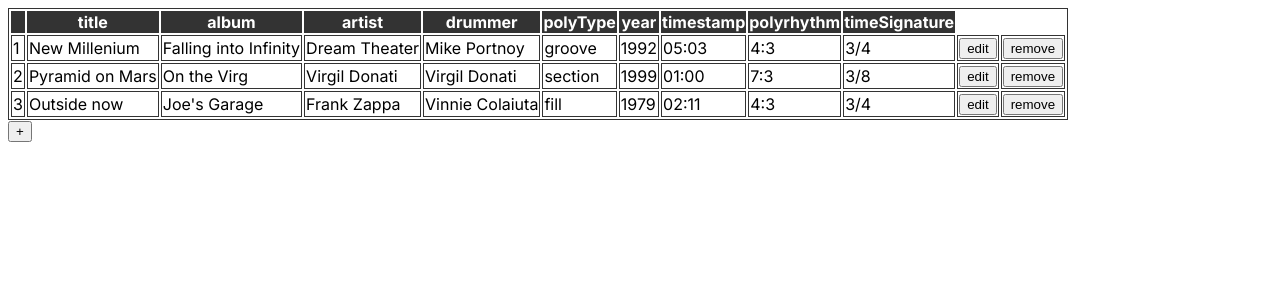
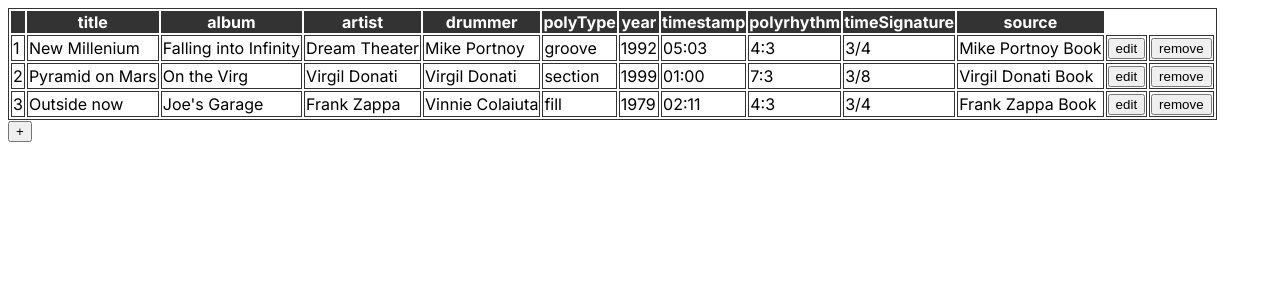
Before and after one commit to MarcoMaz/polylistsongs, a Next.js app: page / in a window 1280 px wide. Shown: the top 300 px of the page. Built offline with nearby package versions, Linux system fonts and the light colour scheme.

Commit message:
- add source fill

```diff
--- a/pages/api/songs.ts
+++ b/pages/api/songs.ts
@@ -21,6 +21,15 @@
   timestamp: string;
   polyrhythm: PolyrhythmProp;
   timeSignature: TimeSignatureProp;
+  source:
+    | "Mike Portnoy Book"
+    | "Frank Zappa Book"
+    | "Modern Drummer Collection"
+    | "Virgil Donati Book"
+    | "Vinnie Colaiuta Book"
+    | "My Archive"
+    | "Minneman Book"
+    | "Virgil Donati Book";
 }
 
 export const songsData: SongProp[] = [
@@ -41,6 +50,7 @@
       numerator: 3,
       denominator: 4,
     },
+    source: "Mike Portnoy Book",
   },
   {
     id: 2,
@@ -59,6 +69,7 @@
       numerator: 3,
       denominator: 8,
     },
+    source: "Virgil Donati Book",
   },
   {
     id: 3,
@@ -77,6 +88,7 @@
       numerator: 3,
       denominator: 4,
     },
+    source: "Frank Zappa Book",
   },
 ];
 
--- a/src/app/page.tsx
+++ b/src/app/page.tsx
@@ -25,8 +25,19 @@
     "timestamp",
     "polyrhythm",
     "timeSignature",
+    "source",
   ];
   const polyTypes: string[] = ["groove", "section", "fill"];
+  const sourceTypes: string[] = [
+    "Mike Portnoy Book",
+    "Frank Zappa Book",
+    "Modern Drummer Collection",
+    "Virgil Donati Book",
+    "Vinnie Colaiuta Book",
+    "My Archive",
+    "Minneman Book",
+    "Virgil Donati Book",
+  ];
 
   const addSongButtonClick = () => {
     setIsDialogOpen(true);
@@ -55,6 +66,7 @@
             selectedSong={selectedSong}
             songs={songs}
             polyTypes={polyTypes}
+            sourceTypes={sourceTypes}
             setSongs={setSongs}
             setIsDialogOpen={setIsDialogOpen}
             setIsEditing={setIsEditing}
@@ -64,6 +76,7 @@
             tableFields={tableFields}
             songs={songs}
             polyTypes={polyTypes}
+            sourceTypes={sourceTypes}
             setSongs={setSongs}
             setIsDialogOpen={setIsDialogOpen}
           />
--- a/src/components/Dropdown/Dropdown.tsx
+++ b/src/components/Dropdown/Dropdown.tsx
@@ -22,7 +22,7 @@
     const polyrhythm = inputFields[field] as PolyrhythmProp;
     value = `${polyrhythm.against}:${polyrhythm.base}`;
   } else {
-    value = inputFields.polyTyoe;
+    value = inputFields.polyType;
   }
 
   return (
--- a/src/components/FormAddSong/FormAddSong.tsx
+++ b/src/components/FormAddSong/FormAddSong.tsx
@@ -1,5 +1,9 @@
 import { SetStateAction, useState } from "react";
-import { PolyrhythmProp, SongProp, TimeSignatureProp } from "../../../pages/api/songs";
+import {
+  PolyrhythmProp,
+  SongProp,
+  TimeSignatureProp,
+} from "../../../pages/api/songs";
 import Button from "../Button/Button";
 import InputText from "../InputText/InputText";
 import InputNumber from "../InputNumber/InputNumber";
@@ -9,6 +13,7 @@
   tableFields: string[];
   songs: SongProp[];
   polyTypes: string[];
+  sourceTypes: string[];
   setSongs: React.Dispatch<SetStateAction<SongProp[]>>;
   setIsDialogOpen: React.Dispatch<SetStateAction<boolean>>;
 }
@@ -21,6 +26,7 @@
   tableFields,
   songs,
   polyTypes,
+  sourceTypes,
   setSongs,
   setIsDialogOpen,
 }) => {
@@ -38,8 +44,9 @@
     },
     timeSignature: {
       numerator: 4,
-      denominator: 4
-    }
+      denominator: 4,
+    },
+    source: "My Archive",
   });
 
   const generateRandomId = () => {
@@ -71,6 +78,14 @@
     }));
   };
 
+  const handleSource = (e: React.ChangeEvent<HTMLSelectElement>) => {
+    const { value } = e.target;
+    setInputFields((prevInputFields) => ({
+      ...prevInputFields,
+      source: value,
+    }));
+  };
+
   const handleAgainstChange = (e: React.ChangeEvent<HTMLInputElement>) => {
     const { value } = e.target;
     if (
@@ -99,13 +114,16 @@
     }
   };
 
-  const handleTimeSignatureNumeratorChange = (e: React.ChangeEvent<HTMLInputElement>) => {
+  const handleTimeSignatureNumeratorChange = (
+    e: React.ChangeEvent<HTMLInputElement>
+  ) => {
     const { value } = e.target;
     if (
       typeof inputFields.timeSignature !== "string" &&
       typeof inputFields.timeSignature !== "number"
     ) {
-      const updatedTimeSignature = inputFields.timeSignature as TimeSignatureProp;
+      const updatedTimeSignature =
+        inputFields.timeSignature as TimeSignatureProp;
       setInputFields((prevInputFields) => ({
         ...prevInputFields,
         timeSignature: { ...updatedTimeSignature, numerator: parseInt(value) },
@@ -113,20 +131,25 @@
     }
   };
 
-  const handleTimeSignatureDenominatorChange = (e: React.ChangeEvent<HTMLInputElement>) => {
+  const handleTimeSignatureDenominatorChange = (
+    e: React.ChangeEvent<HTMLInputElement>
+  ) => {
     const { value } = e.target;
     if (
       typeof inputFields.timeSignature !== "string" &&
       typeof inputFields.timeSignature !== "number"
     ) {
-      const updatedTimeSignature = inputFields.timeSignature as TimeSignatureProp;
+      const updatedTimeSignature =
+        inputFields.timeSignature as TimeSignatureProp;
       setInputFields((prevInputFields) => ({
         ...prevInputFields,
-        timeSignature: { ...updatedTimeSignature, denominator: parseInt(value) },
+        timeSignature: {
+          ...updatedTimeSignature,
+          denominator: parseInt(value),
+        },
       }));
     }
   };
-
 
   const handleFormSubmit = (event: React.FormEvent) => {
     event.preventDefault();
@@ -137,7 +160,7 @@
       ...newSong,
       polyType: inputFields.polyType,
       polyrhythm: inputFields.polyrhythm,
-      timeSignature: inputFields.timeSignature
+      timeSignature: inputFields.timeSignature,
     };
 
     setSongs([...songs, newSongWithID as SongProp]);
@@ -155,8 +178,9 @@
       },
       timeSignature: {
         numerator: 4,
-        denominator: 4
-      }
+        denominator: 4,
+      },
+      source: "My Archive",
     });
     setIsDialogOpen(false);
   };
@@ -183,9 +207,25 @@
             max={2023}
             handleChange={handleInputChange}
           />
+        ) : field === "source" ? (
+          <div key={index}>
+            <label htmlFor={field}>Choose the source:</label>
+            <br />
+            <select name={field} id={field} onChange={handleSource}>
+              {sourceTypes.map((sourceType, idx) => {
+                return (
+                  <option key={idx} value={sourceType}>
+                    {sourceType}
+                  </option>
+                );
+              })}
+            </select>
+            <br />
+          </div>
         ) : field === "polyrhythm" ? (
           <div key={index}>
-            <strong>Polyrhythm</strong><br/>
+            <strong>Polyrhythm</strong>
+            <br />
             <div>
               <input
                 type="number"
@@ -212,7 +252,8 @@
           </div>
         ) : field === "timeSignature" ? (
           <div key={index}>
-            <strong>Time Signature</strong><br/>
+            <strong>Time Signature</strong>
+            <br />
             <div>
               <input
                 type="number"
@@ -220,7 +261,9 @@
                 name="timeSignatureNumerator"
                 min="2"
                 max="30"
-                value={(inputFields.timeSignature as TimeSignatureProp).numerator}
+                value={
+                  (inputFields.timeSignature as TimeSignatureProp).numerator
+                }
                 onChange={handleTimeSignatureNumeratorChange}
               />
             </div>
@@ -232,7 +275,9 @@
                 name="timeSignatureDenominator"
                 min="2"
                 max="30"
-                value={(inputFields.timeSignature as TimeSignatureProp).denominator}
+                value={
+                  (inputFields.timeSignature as TimeSignatureProp).denominator
+                }
                 onChange={handleTimeSignatureDenominatorChange}
               />
             </div>
--- a/src/components/FormEditSong/FormEditSong.tsx
+++ b/src/components/FormEditSong/FormEditSong.tsx
@@ -14,6 +14,7 @@
   tableFields: string[];
   songs: SongProp[];
   polyTypes: string[];
+  sourceTypes: string[];
   setSongs: React.Dispatch<SetStateAction<SongProp[]>>;
   setIsDialogOpen: React.Dispatch<SetStateAction<boolean>>;
   setIsEditing: React.Dispatch<SetStateAction<boolean>>;
@@ -28,6 +29,7 @@
   tableFields,
   songs,
   polyTypes,
+  sourceTypes,
   setSongs,
   setIsDialogOpen,
   setIsEditing,
@@ -48,6 +50,7 @@
       numerator: 4,
       denominator: 4,
     },
+    source: "",
   });
 
   useEffect(() => {
@@ -61,7 +64,8 @@
         year,
         timestamp,
         polyrhythm,
-        timeSignature
+        timeSignature,
+        source,
       } = selectedSong;
       setInputFields({
         title: title,
@@ -72,7 +76,8 @@
         year: year,
         timestamp: timestamp,
         polyrhythm: polyrhythm,
-        timeSignature: timeSignature
+        timeSignature: timeSignature,
+        source: source,
       });
     }
   }, [selectedSong]);
@@ -99,6 +104,14 @@
     setInputFields((prevInputFields) => ({
       ...prevInputFields,
       polyType: value,
+    }));
+  };
+
+  const handleSource = (e: React.ChangeEvent<HTMLSelectElement>) => {
+    const { value } = e.target;
+    setInputFields((prevInputFields) => ({
+      ...prevInputFields,
+      source: value,
     }));
   };
 
@@ -198,6 +211,7 @@
         ...updatedTimeSignature,
       };
       updatedSong.polyType = String(inputFields.polyType);
+      updatedSong.source = String(inputFields.source);
       const updatedSongs = songs.map((song) => {
         if (song.id === selectedSong.id) {
           return { ...song, ...updatedSong };
@@ -222,6 +236,24 @@
             inputFields={inputFields}
             polyTypes={polyTypes}
           />
+        ) : field === "source" ? (
+          <div key={index}>
+            <select
+              name={field}
+              id={field}
+              onChange={handleSource}
+              value={inputFields.source as string}
+            >
+              {sourceTypes.map((sourceType, idx) => {
+                return (
+                  <option key={idx} value={sourceType}>
+                    {sourceType}
+                  </option>
+                );
+              })}
+            </select>
+            <br />
+          </div>
         ) : field === "year" ? (
           <InputNumber
             key={index}
--- a/src/components/TableSongs/TableSongs.tsx
+++ b/src/components/TableSongs/TableSongs.tsx
@@ -53,6 +53,7 @@
               <td>{props.timestamp}</td>
               <td>{`${props.polyrhythm.against}:${props.polyrhythm.base}`}</td>
               <td>{`${props.timeSignature.numerator}/${props.timeSignature.denominator}`}</td>
+              <td>{props.source}</td>
               <td>
                 <Button
                   type="button"
```
